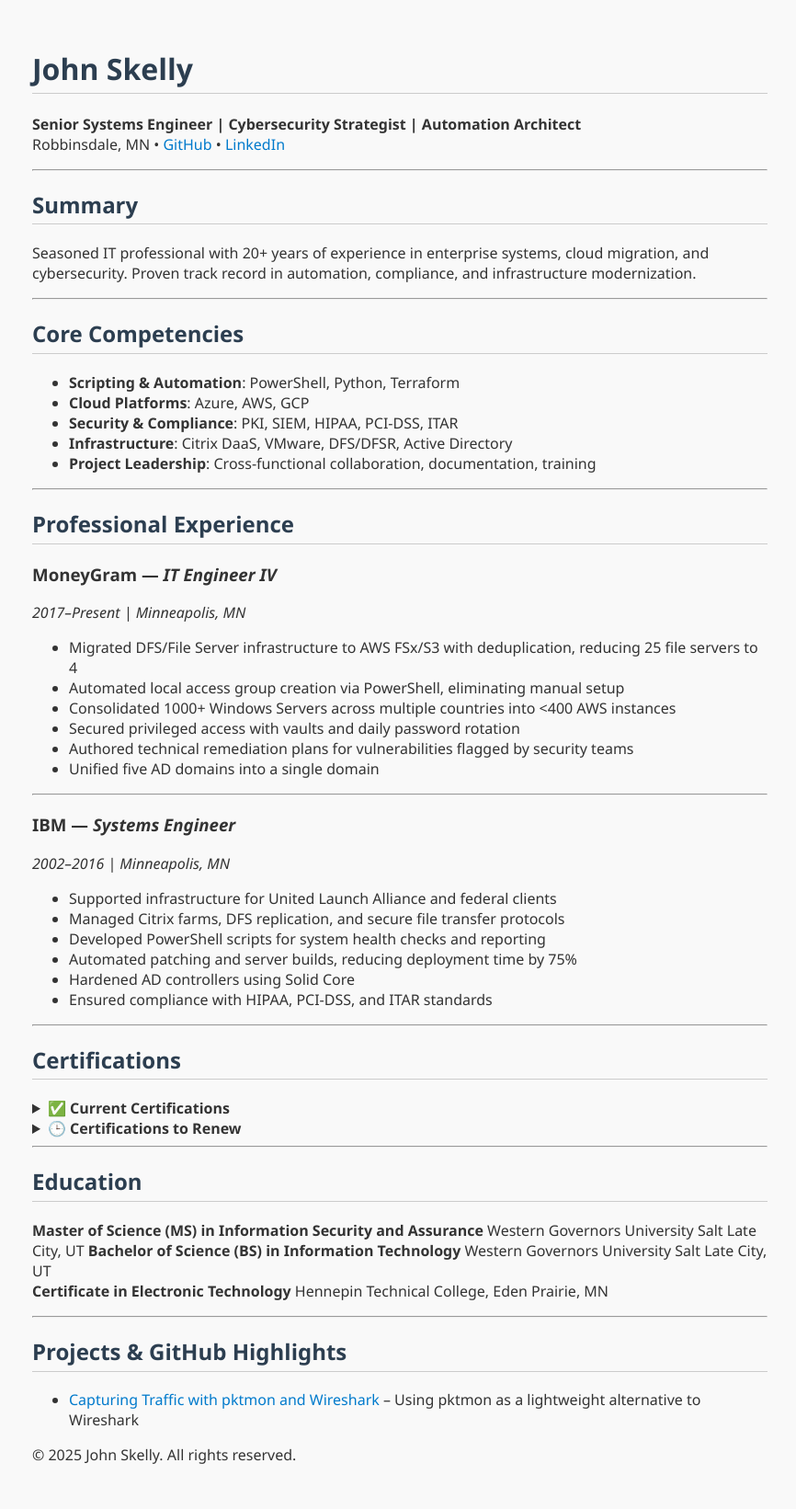
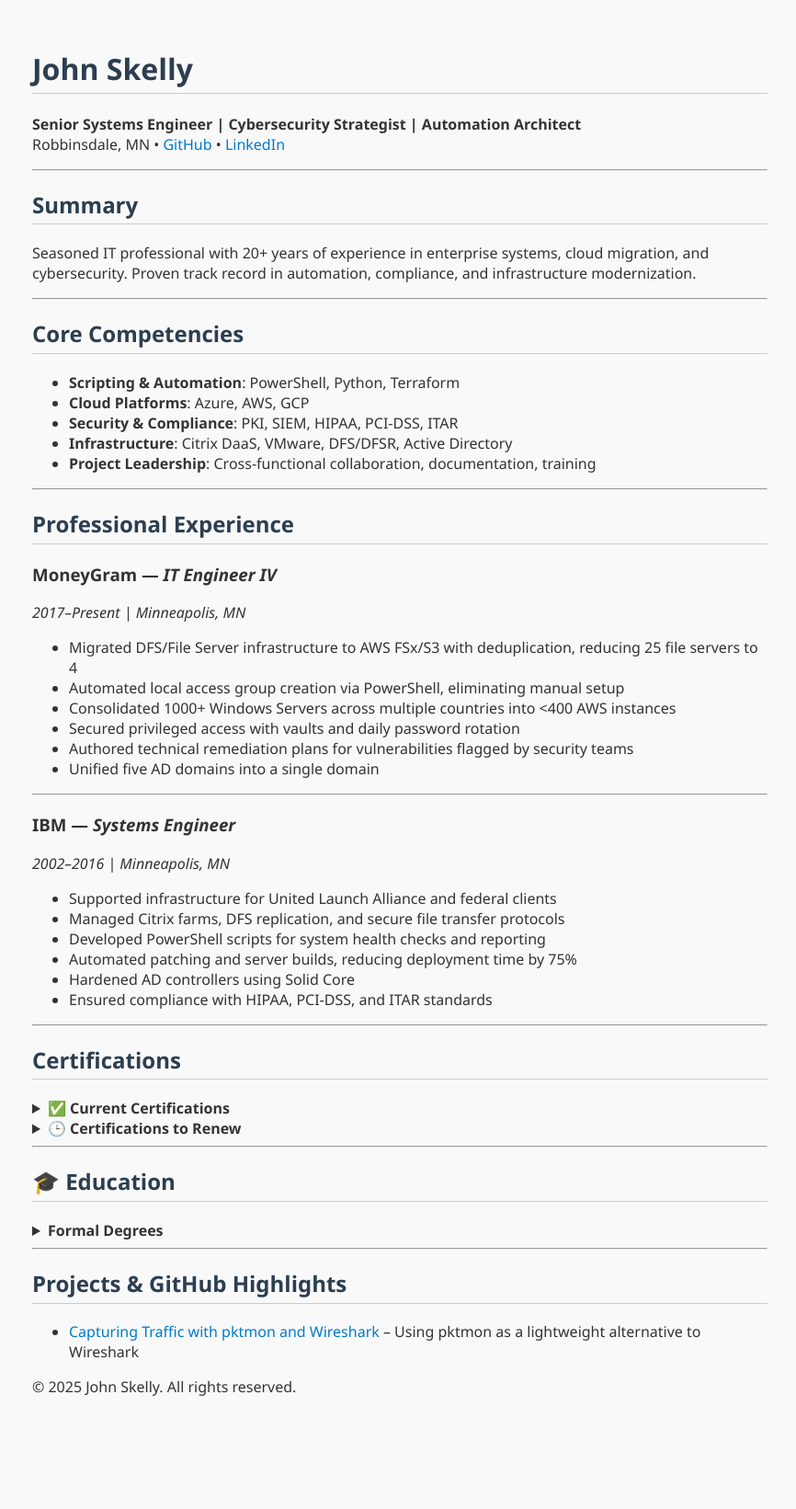
Before and after one commit to jpskelly/jpskelly.github.io, a Jekyll site: the page built from docs/index.md, in a window 1280 px wide. Shown: the whole page at 92% size, without its empty margins (205-1071 px from the left). Built offline with Jekyll 4.4.1, drawn with Linux system fonts in a browser that asks for light colours; after the commit the page ends 1567 px from its top, so only the background shows below that.

```diff
--- a/docs/index.md
+++ b/docs/index.md
@@ -81,14 +81,24 @@ Seasoned IT professional with 20+ years of experience in enterprise systems, clo
 </details>
 
 ---
+## 🎓 Education
 
-## Education
-**Master of Science (MS) in Information Security and Assurance**
-Western Governors University Salt Late City, UT
-**Bachelor of Science (BS) in Information Technology**
-Western Governors University Salt Late City, UT
-**Certificate in Electronic Technology**
-Hennepin Technical College, Eden Prairie, MN
+<details>
+  <summary><strong>Formal Degrees</strong></summary>
+
+  - **Master of Science (MS) in Information Security and Assurance**
+    Western Governors University Salt Late City, UT
+    Focus: Governance, Risk, and Compliance
+
+  - **Bachelor of Science (BS) in Information Technology****
+    Western Governors University Salt Late City, UT
+    Emphasis: Systems and services
+
+  - **Electronic Technology Certificate****
+    Hennepin Technical College, Eden Prairie, MN
+    Skills: Soldering, Troubleshooting, Electronics
+
+</details>
 
 ---
 
```
